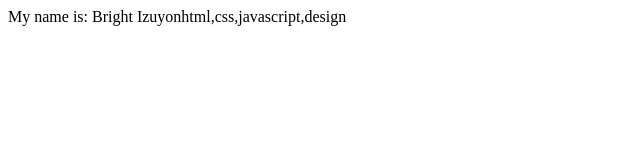
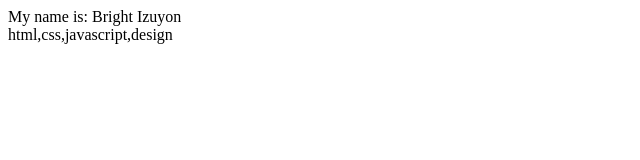
Before and after one commit to ozyizuyon/BrightOzy.Izuyon, a plain HTML site: page JS_Task/index.html in a window 1280 px wide. Shown: the whole page, without its empty margins (0-640 px from the left). Drawn offline with Linux system fonts and the light colour scheme.

Commit message:
Update index.html

```diff
--- a/JS_Task/index.html
+++ b/JS_Task/index.html
@@ -9,6 +9,7 @@
             let name = "Bright Izuyon";
             console.log("My name is: " + name);
             document.write("My name is: " + name);
+            document.write("<br/>");
 
             courses = ["html","css","javascript","design"];
             console.log(courses);
```
